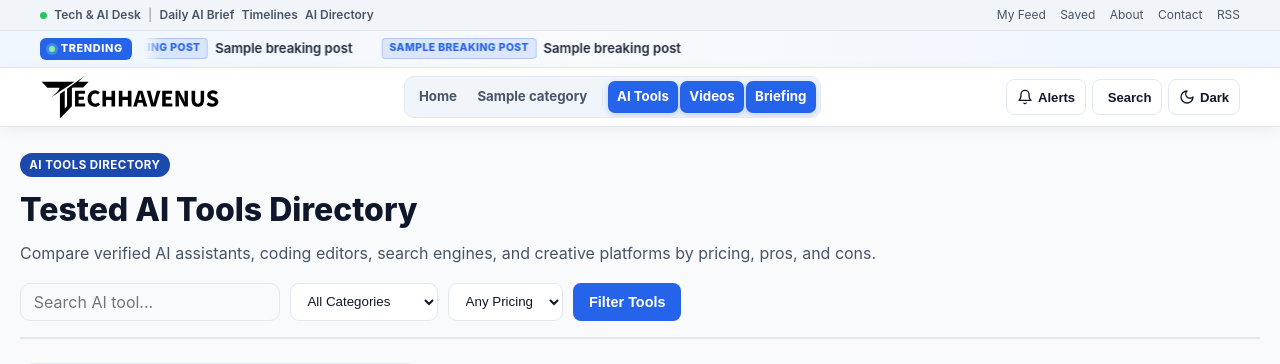
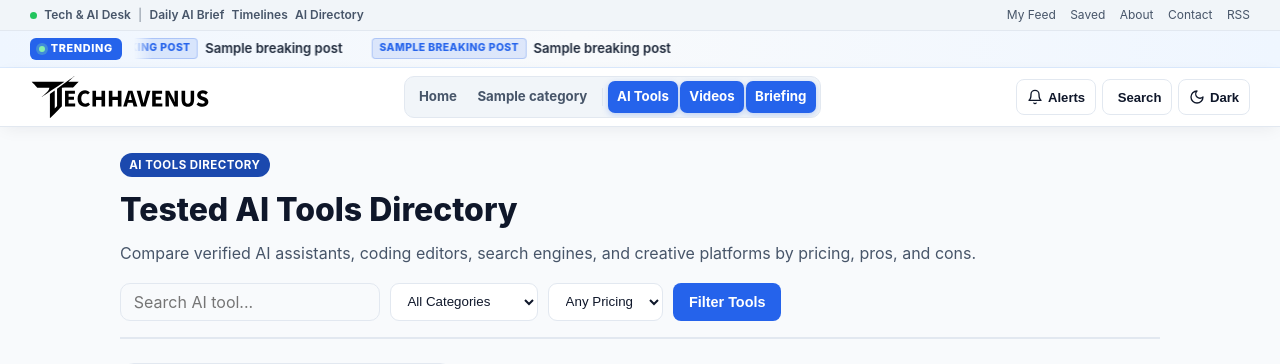
Before and after one commit to Morsalen0220/us, a Node project: template views/public/ai-tools.ejs in a window 1280 px wide. Shown: the top 364 px of the page. Run offline with Node 20 templates, Linux system fonts and the light colour scheme; the template is opened without the code that fills it: most values are stand-ins (such as "Sample title", 1, 10 or a date in 2020); grey boxes marked "Sample" are stand-in pictures.

Commit message:
Keep top/trending/header rows wide (1260px) and center main body & footer inner content at 1040px like TechRadar

```diff
--- a/public/css/style.css
+++ b/public/css/style.css
@@ -15,7 +15,8 @@
   --shadow-sm: 0 1px 2px rgba(15, 23, 42, 0.05);
   --shadow-md: 0 10px 28px -8px rgba(15, 23, 42, 0.09);
   --radius: 12px;
-  --container: 1240px;
+  --header-container: 1260px;
+  --container: 1040px;
   --font-sans: "Inter", -apple-system, BlinkMacSystemFont, "Segoe UI", Roboto, Helvetica, Arial, sans-serif;
   --font-mono: ui-monospace, SFMono-Regular, Menlo, Monaco, Consolas, monospace;
 }
@@ -87,6 +88,12 @@ img {
   padding: 0 1.25rem;
 }
 
+.topbar > .container,
+.breaking-bar > .container,
+.site-header > .container {
+  max-width: var(--header-container);
+}
+
 .sr-only {
   position: absolute;
   width: 1px;
@@ -737,19 +744,19 @@ img {
 /* Two-Column Content Layout */
 .layout-split {
   display: grid;
-  grid-template-columns: minmax(0, 1fr) 336px;
-  gap: 2rem;
+  grid-template-columns: minmax(0, 1fr) 312px;
+  gap: 1.75rem;
   align-items: start;
 }
 
 /* TechRadar-Style 3-Zone Article Layout:
    1. Top Split: Lead (Header + Hero + What's New + Key Takeaways) + Right Sidebar
-   2. Middle Reading Column: Centered 760px column with generous left/right whitespace
+   2. Middle Reading Column: Centered 900px column with generous left/right whitespace
    3. Bottom Full-Width: AI Assistant, Sources, Author Bio, and Related Stories */
 .article-layout {
   display: grid;
-  grid-template-columns: minmax(0, 1fr) 336px;
-  column-gap: 2.25rem;
+  grid-template-columns: minmax(0, 1fr) 312px;
+  column-gap: 1.85rem;
   align-items: start;
 }
 
@@ -766,14 +773,14 @@ img {
 .article-layout > .sidebar {
   grid-column: 2;
   grid-row: 1;
-  width: 336px;
+  width: 312px;
 }
 
 .article-body-center {
   grid-column: 1 / -1;
   grid-row: 2;
   width: 100%;
-  max-width: 950px;
+  max-width: 900px;
   margin: 2.15rem auto 2.35rem;
   min-width: 0;
 }
--- a/views/partials/head.ejs
+++ b/views/partials/head.ejs
@@ -60,8 +60,8 @@
   <% } %>
 
   <script>try{var t=localStorage.getItem('th_theme');if(t==='dark'||t==='light')document.documentElement.setAttribute('data-theme',t);}catch(e){}</script>
-  <link rel="preload" href="/css/style.css?v=29" as="style">
-  <link rel="stylesheet" href="/css/style.css?v=29">
+  <link rel="preload" href="/css/style.css?v=30" as="style">
+  <link rel="stylesheet" href="/css/style.css?v=30">
   <% if (seo.lcpImage) { %>
   <link rel="preload" as="image" href="<%= seo.lcpImage %>"<% if (seo.lcpImageSrcset) { %> imagesrcset="<%= seo.lcpImageSrcset %>" imagesizes="<%= seo.lcpImageSizes || '(max-width: 768px) 100vw, 760px' %>"<% } %> fetchpriority="high">
   <% } %>
```
